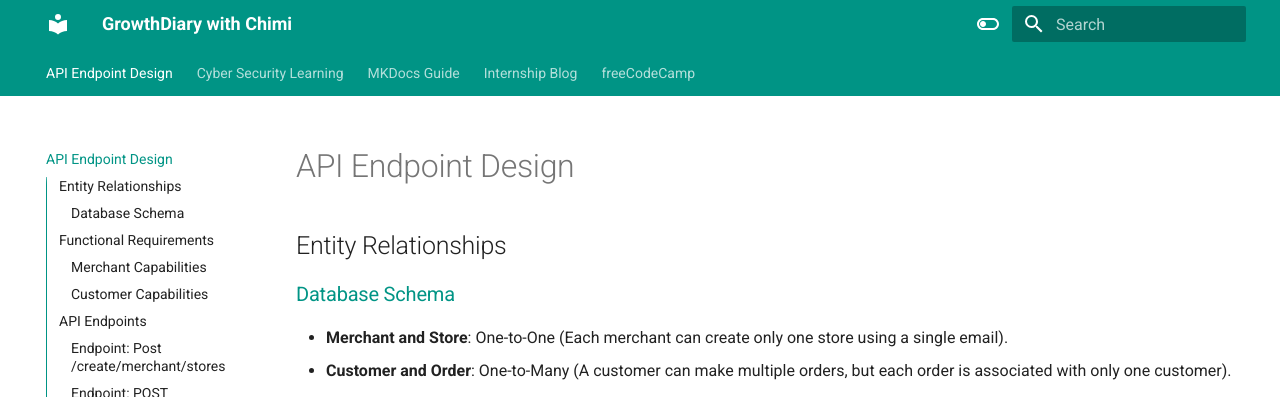
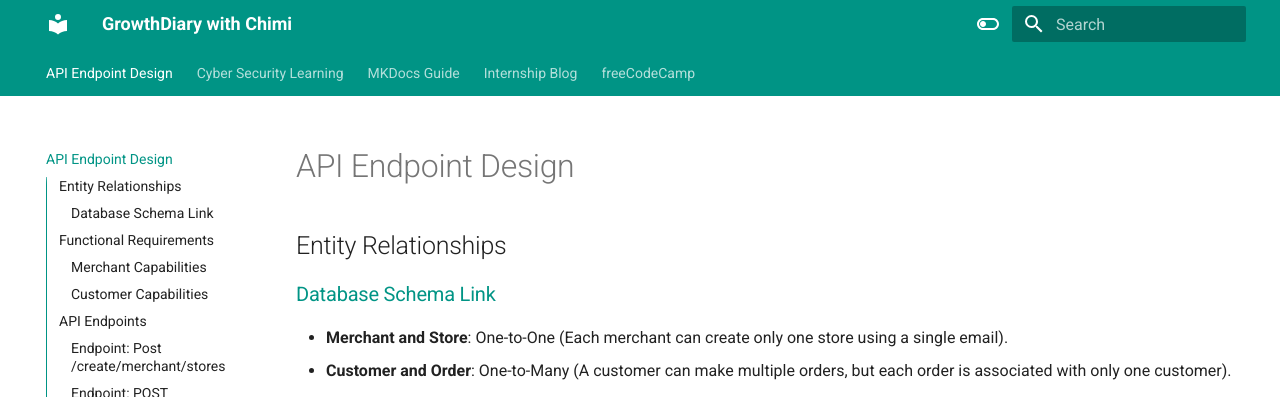
Before and after one commit to CR-CGyeltshen/GrowthDiary, an MkDocs documentation site: the page built from docs/API-endpoint-design.md, in a window 1280 px wide and 900 px high. Shown: the top 397 px of the window. Built offline with MkDocs 1.6.1 and Material for MkDocs 9.7.7, drawn with Linux system fonts in a browser that asks for light colours.

Commit message:
try code placeholder

```diff
--- a/docs/API-endpoint-design.md
+++ b/docs/API-endpoint-design.md
@@ -6,7 +6,7 @@ tags: [CAP]
 
 ## Entity Relationships
 
-### [Database Schema](https://lucid.app/lucidchart/ab48d5c6-8d3b-4d96-974c-b9e08c1514fa/edit?invitationId=inv_51cb4802-82c6-40a9-8815-9fa714dcf867&page=0_0#)
+### [Database Schema Link](https://lucid.app/lucidchart/ab48d5c6-8d3b-4d96-974c-b9e08c1514fa/edit?invitationId=inv_51cb4802-82c6-40a9-8815-9fa714dcf867&page=0_0#)
 
 - **Merchant and Store**: One-to-One (Each merchant can create only one store using a single email).
 - **Customer and Order**: One-to-Many (A customer can make multiple orders, but each order is associated with only one customer).
```
